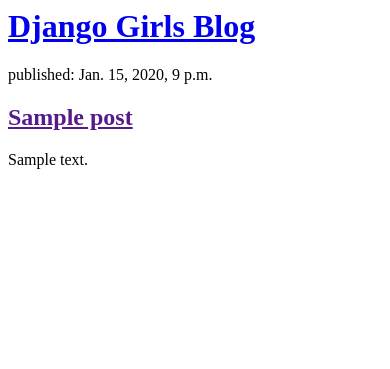
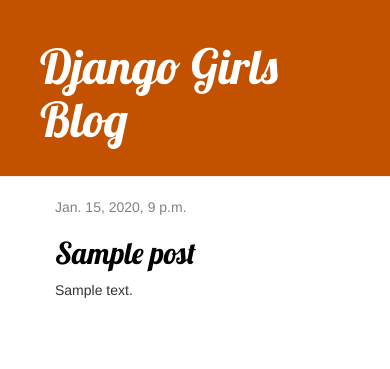
Before and after one commit to willlingg/Django-Tutorial, a Django app: page / in a window 390 px wide. Shown: the top 369 px of the page. Run offline with Django 3.2, Linux system fonts and the light colour scheme; tables that the repository leaves empty hold one stand-in row (values such as "Sample post"); some libraries are stand-ins or nearby versions.

Commit message:
added view and template for blog post

```diff
--- /dev/null
+++ b/blog/static/css/blog.css
@@ -0,0 +1,56 @@
+.page-header {
+  background-color: #c25100;
+  margin-top: 0;
+  padding: 20px 20px 20px 40px;
+}
+
+.page-header h1,
+.page-header h1 a,
+.page-header h1 a:visited,
+.page-header h1 a:active {
+  color: #ffffff;
+  font-size: 36pt;
+  text-decoration: none;
+}
+
+.content {
+  margin-left: 40px;
+}
+
+h1,
+h2,
+h3,
+h4 {
+  font-family: "Lobster", cursive;
+}
+
+.date {
+  color: #828282;
+}
+
+.save {
+  float: right;
+}
+
+.post-form textarea,
+.post-form input {
+  width: 100%;
+}
+
+.top-menu,
+.top-menu:hover,
+.top-menu:visited {
+  color: #ffffff;
+  float: right;
+  font-size: 26pt;
+  margin-right: 20px;
+}
+
+.post {
+  margin-bottom: 70px;
+}
+
+.post h2 a,
+.post h2 a:visited {
+  color: #000000;
+}
--- /dev/null
+++ b/blog/templates/blog/base.html
@@ -0,0 +1,30 @@
+{% load static %}
+<html>
+  <head>
+    <title>Django Girls blog</title>
+    <link
+      rel="stylesheet"
+      href="//maxcdn.bootstrapcdn.com/bootstrap/3.2.0/css/bootstrap.min.css"
+    />
+    <link
+      rel="stylesheet"
+      href="//maxcdn.bootstrapcdn.com/bootstrap/3.2.0/css/bootstrap-theme.min.css"
+    />
+    <link
+      href="//fonts.googleapis.com/css?family=Lobster&subset=latin,latin-ext"
+      rel="stylesheet"
+      type="text/css"
+    />
+    <link rel="stylesheet" href="{% static 'css/blog.css' %}" />
+  </head>
+  <body>
+    <div class="page-header">
+      <h1><a href="/">Django Girls Blog</a></h1>
+    </div>
+    <div class="content container">
+      <div class="row">
+        <div class="col-md-8">{% block content %} {% endblock %}</div>
+      </div>
+    </div>
+  </body>
+</html>
--- a/blog/templates/blog/post_list.html
+++ b/blog/templates/blog/post_list.html
@@ -1,18 +1,7 @@
-<html>
-  <head>
-    <title>Django Girls blog</title>
-  </head>
-  <body>
-    <div>
-      <h1><a href="/">Django Girls Blog</a></h1>
-    </div>
-
-    {% for post in posts %}
-    <div>
-      <p>published: {{ post.published_date }}</p>
-      <h2><a href="">{{ post.title }}</a></h2>
-      <p>{{ post.text|linebreaksbr }}</p>
-    </div>
-    {% endfor %}
-  </body>
-</html>
+{% extends 'blog/base.html' %} {% block content %} {% for post in posts %}
+<div class="post">
+  <div class="date">{{ post.published_date }}</div>
+  <h2><a href="{% url 'post_detail' pk=post.pk %}">{{ post.title }}</a></h2>
+  <p>{{ post.text|linebreaksbr }}</p>
+</div>
+{% endfor %} {% endblock %}
--- a/blog/urls.py
+++ b/blog/urls.py
@@ -3,4 +3,5 @@ from . import views
 
 urlpatterns = [
     path('', views.post_list, name='post_list'),
+    path('post/<int:pk>/', views.post_detail, name='post_detail'),
 ]
--- a/blog/views.py
+++ b/blog/views.py
@@ -1,4 +1,4 @@
-from django.shortcuts import render
+from django.shortcuts import render, get_object_or_404
 from .models import Post
 from django.utils import timezone
 
@@ -7,3 +7,7 @@ from django.utils import timezone
 def post_list(request):
     posts = Post.objects.filter(published_date__lte=timezone.now()).order_by('published_date')
     return render(request, 'blog/post_list.html', {'posts': posts})
+
+def post_detail(request, pk):
+    post = get_object_or_404(Post, pk=pk)
+    return render(request, 'blog/post_detail.html', {'post': post})
```
Also changed, not shown: blog/templates/blog/post_detail.html (added, +9 -0 lines).
